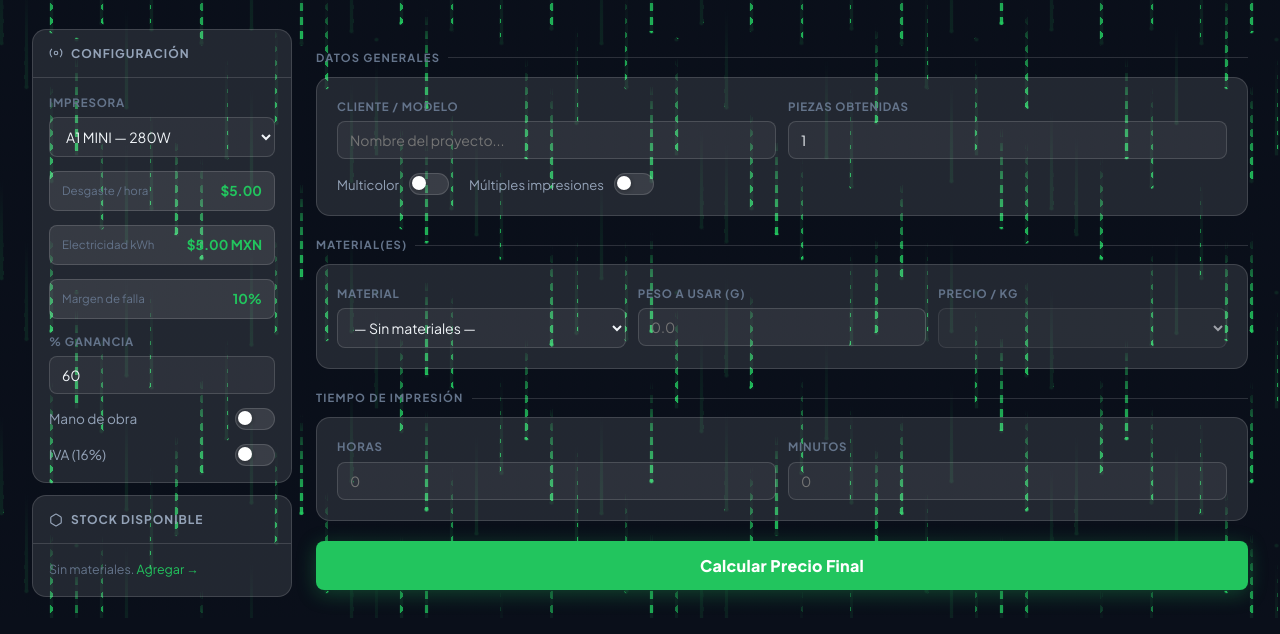
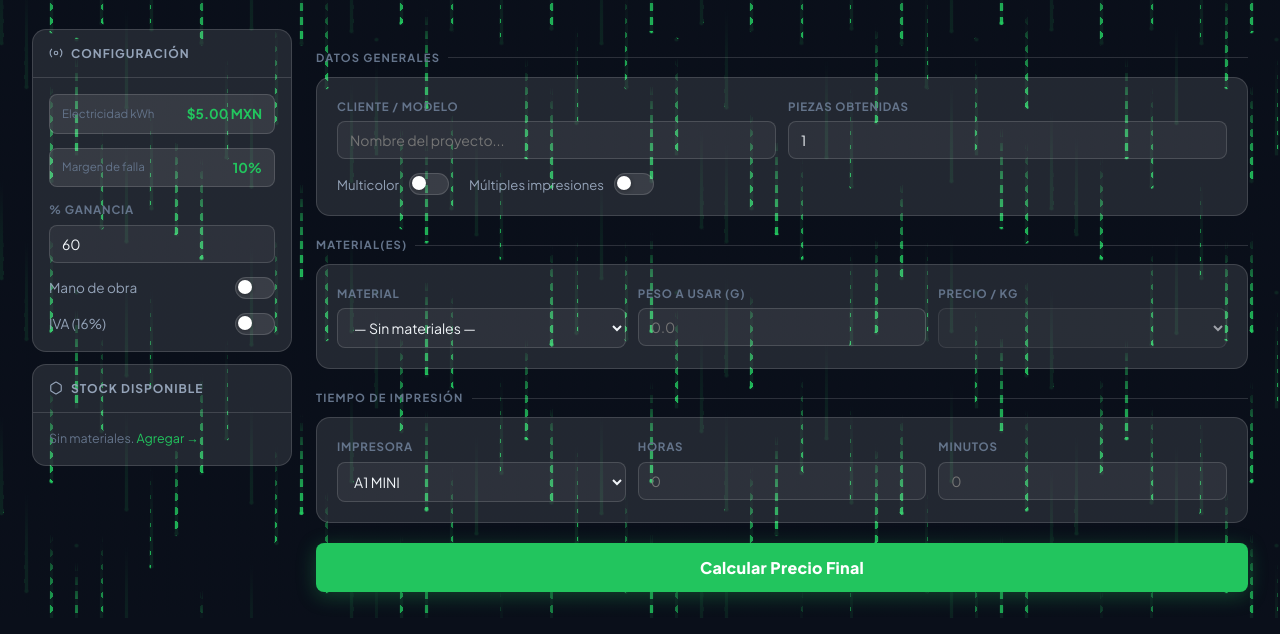
Before and after one commit to EmanuelPerezGaspar/miniprints-v2, a plain HTML site: page cotizador.html in a window 1280 px wide. Shown: the part 182-816 px from the top of the page. Drawn offline with nearby package versions, Linux system fonts and the light colour scheme.

Commit message:
Move printer selector to time section, remove from config panel

```diff
--- a/cotizador.html
+++ b/cotizador.html
@@ -488,18 +488,6 @@
                 Configuración
               </div>
               <div class="config-panel-body">
-                <div class="field">
-                  <label>Impresora</label>
-                  <select id="sel-impresora" onchange="updatePrinterInfo()">
-                    <option value="A1 MINI">A1 MINI — 280W</option>
-                    <option value="A1">A1 — 350W</option>
-                    <option value="X2D">X2D — 1100W</option>
-                  </select>
-                </div>
-                <div class="mpill">
-                  <span class="mpill-lbl">Desgaste / hora</span>
-                  <span class="mpill-val" id="display-desgaste">$5.00</span>
-                </div>
                 <div class="mpill">
                   <span class="mpill-lbl">Electricidad kWh</span>
                   <span class="mpill-val">$5.00 MXN</span>
@@ -739,12 +727,6 @@
       'X2D':     { consumo: 1100, desgaste: 25999 / 3000 },
     };
 
-    function updatePrinterInfo() {
-      const p = document.getElementById('sel-impresora').value;
-      const pr = PRINTERS[p] || PRINTERS['A1'];
-      document.getElementById('display-desgaste').textContent = '$' + pr.desgaste.toFixed(2);
-    }
-
     /* ── State ────────────────────────────────── */
     const state = { matRows: [], timeRows: [], singleMatId: '', singleGrams: '', lastCalc: null };
 
@@ -829,12 +811,14 @@
       c.innerHTML = '';
 
       if (!isMulti) {
-        c.innerHTML = `<div class="grid-2">
+        const prOpts = Object.keys(PRINTERS).map(k => `<option value="${k}">${k}</option>`).join('');
+        c.innerHTML = `<div class="grid-3">
+          <div class="field"><label>Impresora</label><select id="single-printer">${prOpts}</select></div>
           <div class="field"><label>Horas</label><input type="number" id="single-hours" min="0" step="1" placeholder="0" /></div>
           <div class="field"><label>Minutos</label><input type="number" id="single-minutes" min="0" max="59" step="1" placeholder="0" /></div>
         </div>`;
       } else {
-        const defaultPrinter = document.getElementById('sel-impresora').value || 'A1 MINI';
+        const defaultPrinter = state.timeRows[0]?.printer || 'A1 MINI';
         if (state.timeRows.length < 2) state.timeRows = [{ h: '', m: '', printer: defaultPrinter }, { h: '', m: '', printer: defaultPrinter }];
         const header = document.createElement('div');
         header.className = 'time-row-header';
@@ -903,8 +887,8 @@
 
     /* ── Calcular ─────────────────────────────── */
     function calcular() {
-      const printerName = document.getElementById('sel-impresora').value;
-      const printer = PRINTERS[printerName] || PRINTERS['A1'];
+      const printerName = document.getElementById('single-printer')?.value || 'A1 MINI';
+      const printer = PRINTERS[printerName] || PRINTERS['A1 MINI'];
       const margenPct = (parseFloat(document.getElementById('inp-margen').value) || 60) / 100;
       const numPiezas = Math.max(1, parseInt(document.getElementById('inp-piezas').value) || 1);
       const aplicaMO = document.getElementById('chk-mo').checked;
@@ -1149,7 +1133,6 @@
 
     /* ── Init ─────────────────────────────────── */
     loadDB();
-    updatePrinterInfo();
     renderMats();
     renderTimes();
   </script>
```
